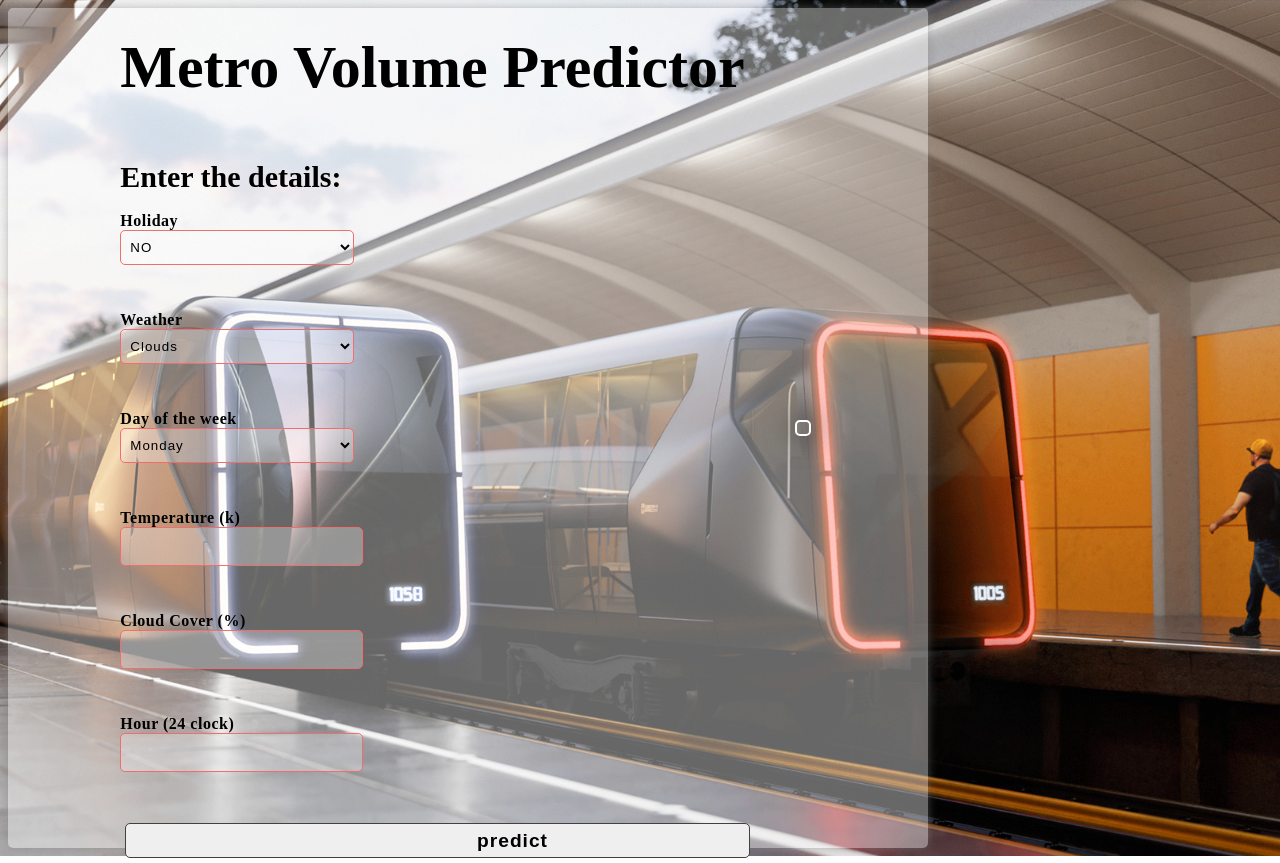
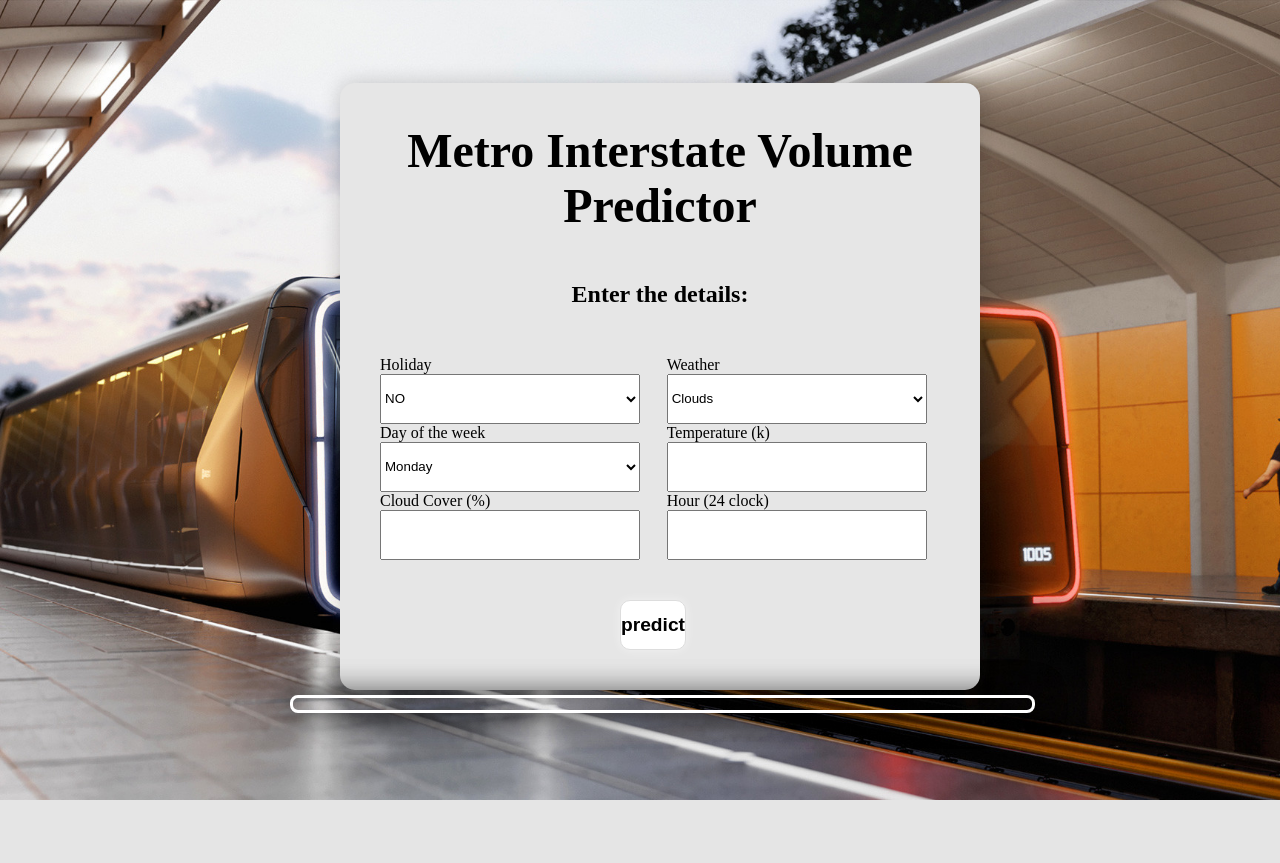
Before and after one commit to SaeedShaikh786/Metro_interstate_volume_prediction, a Flask app: page / in a window 1280 px wide. After the commit the page ends 800 px from the top, so only its background shows below. Run offline with Flask 3, Linux system fonts and the light colour scheme.

Commit message:
code updated

```diff
--- a/static/css/style.css
+++ b/static/css/style.css
@@ -1,64 +1,85 @@
-.main {
+* {
+    margin: 0;
+    padding: 0;
+    box-sizing: border-box;
+}
+
+body {
+    background: url("../images/img1.jpg");
+    background-size: cover;
+    background-repeat: no-repeat;
     display: flex;
     justify-content: center;
     align-items: center;
     height: 100vh;
-    max-width: 800px;
-    width: 100%;
-    padding: 20px 60px;
-    border-radius: 5px;
-    color: rgb(0, 0, 0); /* Dark text color */
-    background-color: rgba(255, 255, 255, 0.4); /* White texture */
-    box-shadow: 0 0 10px rgba(128, 128, 128, 0.5); /* Grey shadow effect */
 }
 
-body{
-    background: url("../images/img1.jpg");
-    background-size: cover;
-    background-repeat: no-repeat;
+.main .form {
     display: flex;
-    justify-content: left;
-    align-items: center;
-    background-position: center;
+    flex-direction: column;
+    max-width: 700px; /* Adjust the maximum width */
+    width: 80%; /* Adjust the width */
+    padding: 40px;
+    border-radius: 15px;
+    box-shadow: 0 0 20px rgba(19, 19, 19, 0.2); /* Add shadow to the main box */
+    background-color: rgb(230, 230, 230);
+    margin-left: 100px; /* Adjust the margin to move the box further to the right */
 }
 
-.title {
-    font-size: 30px; /* Bigger names */
-    font-weight: bold;
-    position: relative;
+.main .form .title {
+    font-size: 24px;
+    font-weight: 600;
+    text-align: center;
+    margin-bottom: 30px;
 }
 
-.input {
-    width: calc(50% - 20px);
-    font-weight: bold;
-    letter-spacing: 0.5px;
+.main form .user-details {
+    display: flex;
+    flex-wrap: wrap;
+    justify-content: space-between;
 }
 
-input[type="number"],
-select {
-    height: 35px; /* Bigger input boxes */
-    width: 80%; /* Bigger input boxes */
-    margin-bottom: 10px;
-    border-radius: 5px;
-    border: 1px solid rgb(241, 110, 110);
-    padding-left: 5px;
-    letter-spacing: 1px;
-    background-color: rgba(255, 255, 255, 0.3); /* White texture */
+form .user-details .input {
+    width: calc(50% - 20px);
 }
 
-input[type="submit"] {
-   height :35px;
-   margin :5px;
-   padding-left :25%;
-   width :100%; /* Takes whole space inside box */
-   outline :none;
-   font-weight :bold;
-   border-radius :5px;
-   border :1px solid #453f3f;
-   letter-spacing :1px;
-   text-align :center; /* Centers the text */
+form .user-details .input select,
+form .user-details .input input {
+    height: 50px;
+    width: 100%;
 }
 
-input[type="submit"]:hover {
-   background-color :rgb(236,170,93);
+form .output-area {
+    margin-top: 25px;
+    width: 90%; /* Match the width of the whole box */
+    height: 200px; /* Adjust the height of the output area */
+    background-color: rgb(255, 110, 158); /* Set the background color to dark */
+    border-radius: 5px;
+    padding: 10px;
+    color: white; /* Set the text color to white */
+    margin-right: auto; /* Adjust the margin to move the output area to the left */
+    margin-left: auto; /* Adjust the margin to move the output area to the left */
 }
+
+form .button {
+    display: flex;
+    justify-content: center;
+    margin-top: 20px;
+}
+
+form .button input[type="submit"] {
+    height: 50px;
+    width: 150%; /* Adjust the width to fill the box */
+    margin-top: 20px; /* Adjust the top margin as needed */
+    margin-left: 240px; /* Adjust the left margin to move the button further to the right */
+    background-color: white;
+    border: 1px solid #ddd;
+    border-radius: 10px;
+    box-shadow: 0 0 10px rgba(255, 255, 255, 0.5);
+    transition: background-color 0.3s;
+}
+
+form .button input[type="submit"]:hover {
+    background-color: green;
+    color: white;
+}
--- a/static/templates/home.html
+++ b/static/templates/home.html
@@ -7,7 +7,7 @@
 <body>
 <div class="main">
     <div class="form">
-        <div class="title"><h1>Metro Volume Predictor</h1></div><br>
+        <div class="title"><h1>Metro Interstate Volume Predictor</h1></div><br>
         <div class="title">Enter the details:</div><br>
         <form id="form" action="{{ url_for('predict') }}" method="POST">
             <div class="user-details">
@@ -76,7 +76,7 @@
         </form>
     </div>
 </div>
-<div class="prediction" style="color: rgb(108, 115, 211); font-weight: bold; font-size: xx-large; letter-spacing: 2px; border: 2px solid White; border-radius: 5px; margin: 5px; margin-left: 50px; padding: 6px; text-align: center; box-shadow: 0 0 30px rgba(0, 0, 0, 0.5), 0 0 30px rgba(0, 0, 0, 0.5);">
+<div class="prediction" style="color: rgb(248, 248, 248); font-weight: bold; font-size: xx-large; letter-spacing: 3px; border: 3px solid White; border-radius: 8px; margin: 5px; margin-left: 50px; padding: 6px; text-align: center; box-shadow: 0 0 30px rgba(0, 0, 0, 0.5), 0 0 30px rgba(0, 0, 0, 0.5);">
     {{results}}
 </div>
 </body>
```
Also changed, not shown: test.py (deleted, +0 -16 lines), .github/workflows/main.yaml (added), app.py (renamed from application.py), 2 other files.
